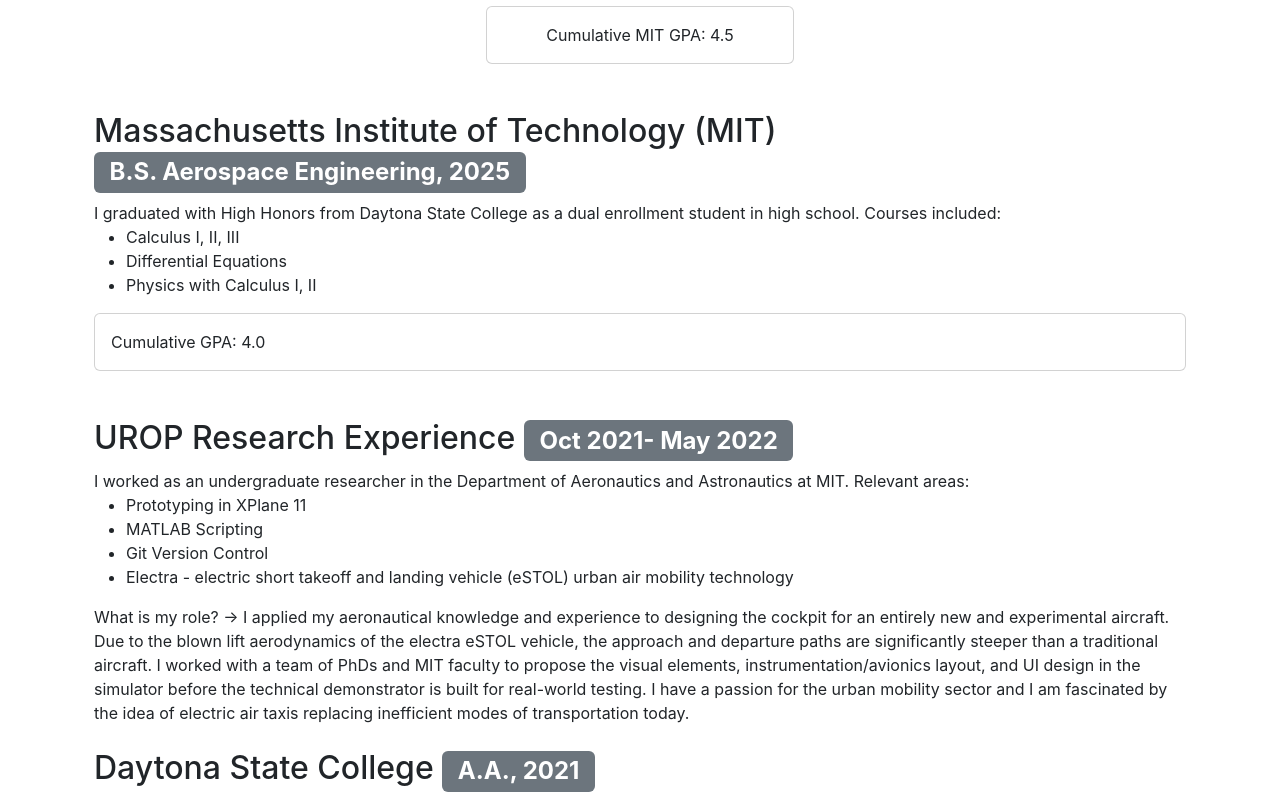
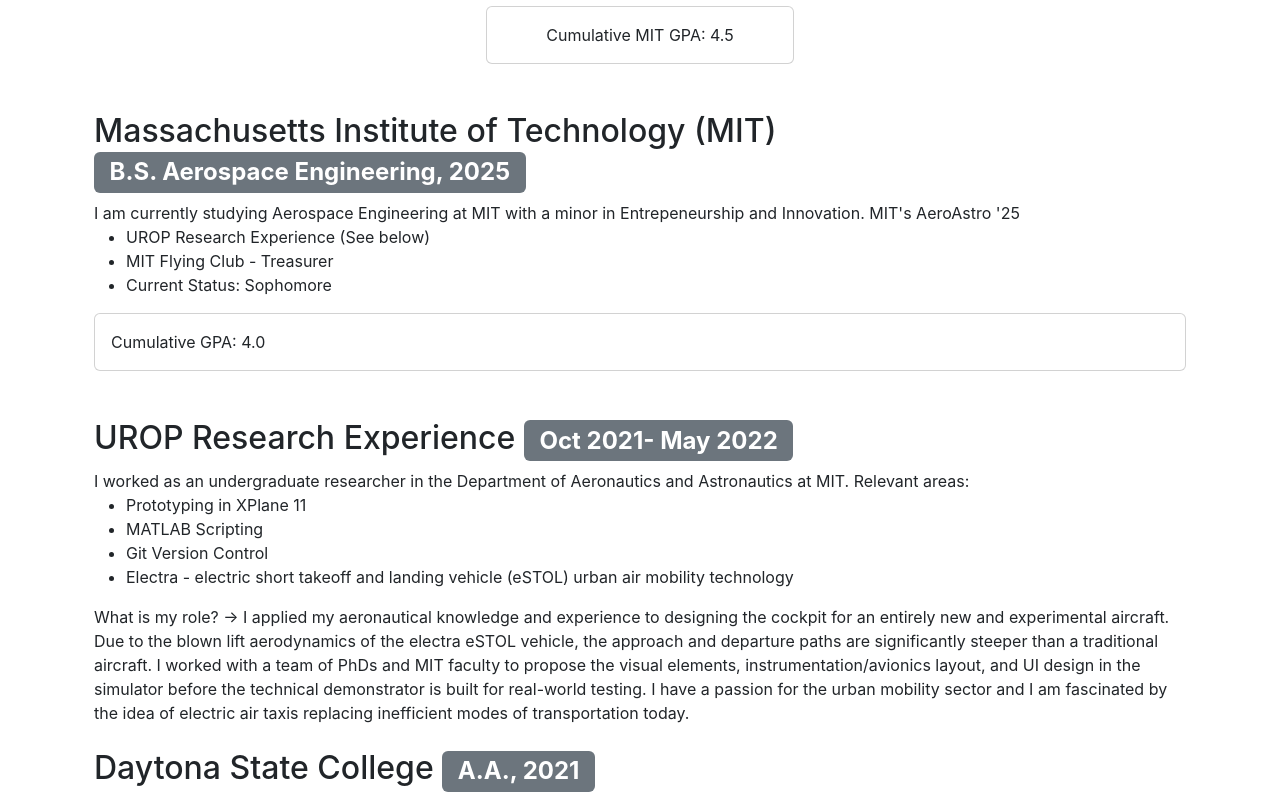
Before and after one commit to gray1223/GraysonPortfolio, a Next.js app: page /academics in a window 1280 px wide. Shown: the part 957-1751 px from the top of the page. Built offline with nearby package versions, Linux system fonts and the light colour scheme.

Commit message:
updates
updates

```diff
--- a/pages/academics.js
+++ b/pages/academics.js
@@ -45,12 +45,12 @@
             </h2>
 
 
-                I graduated with High Honors from Daytona State College as a dual enrollment student in high school.
-                Courses included:
+                I am currently studying Aerospace Engineering at MIT with a minor in Entrepeneurship and Innovation.
+                MIT's AeroAstro '25
                 <ul>
-                    <li>Calculus I, II, III</li>
-                    <li>Differential Equations</li>
-                    <li>Physics with Calculus I, II</li>
+                    <li>UROP Research Experience (See below)</li>
+                    <li>MIT Flying Club - Treasurer</li>
+                    <li>Current Status: Sophomore</li>
                 </ul>
                 <Card>
                     <Card.Body>Cumulative GPA: 4.0</Card.Body>
```
Also changed, not shown: 1 other file (tests, documents, lock files or other folders).
